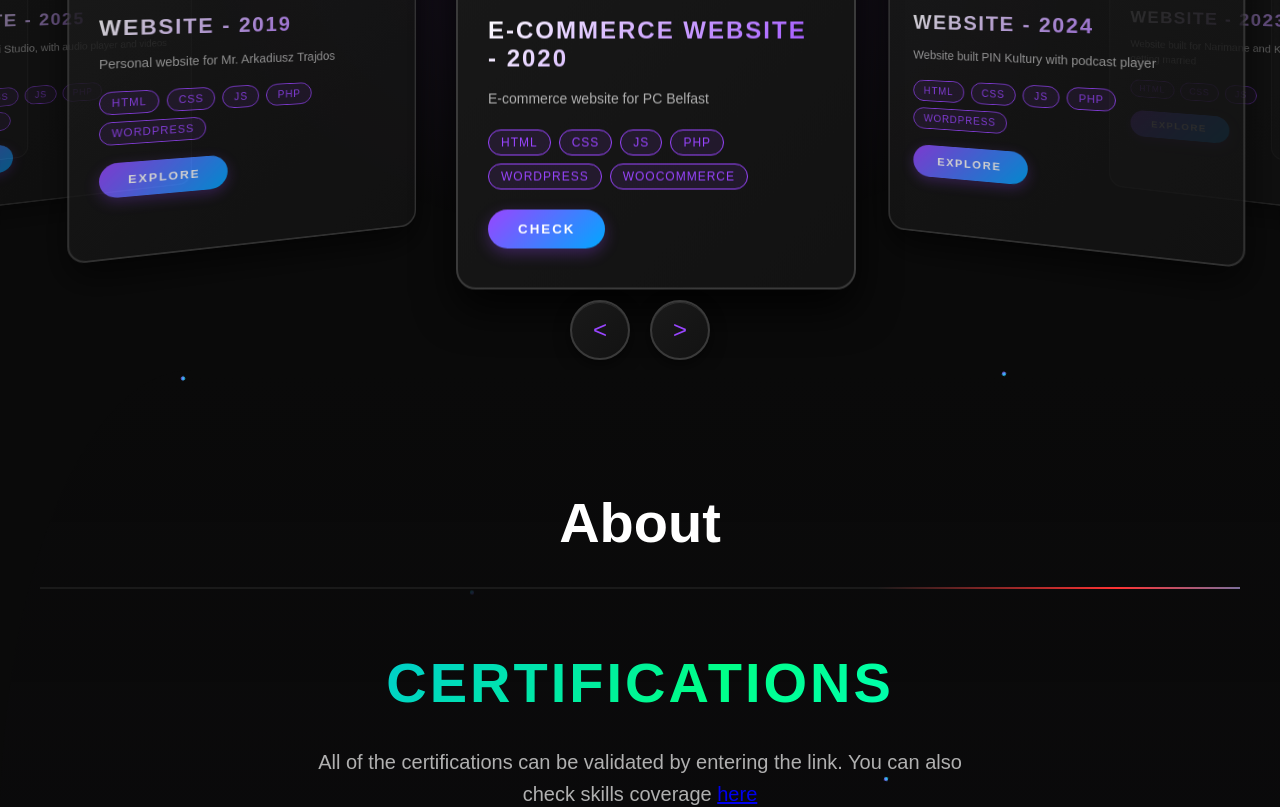
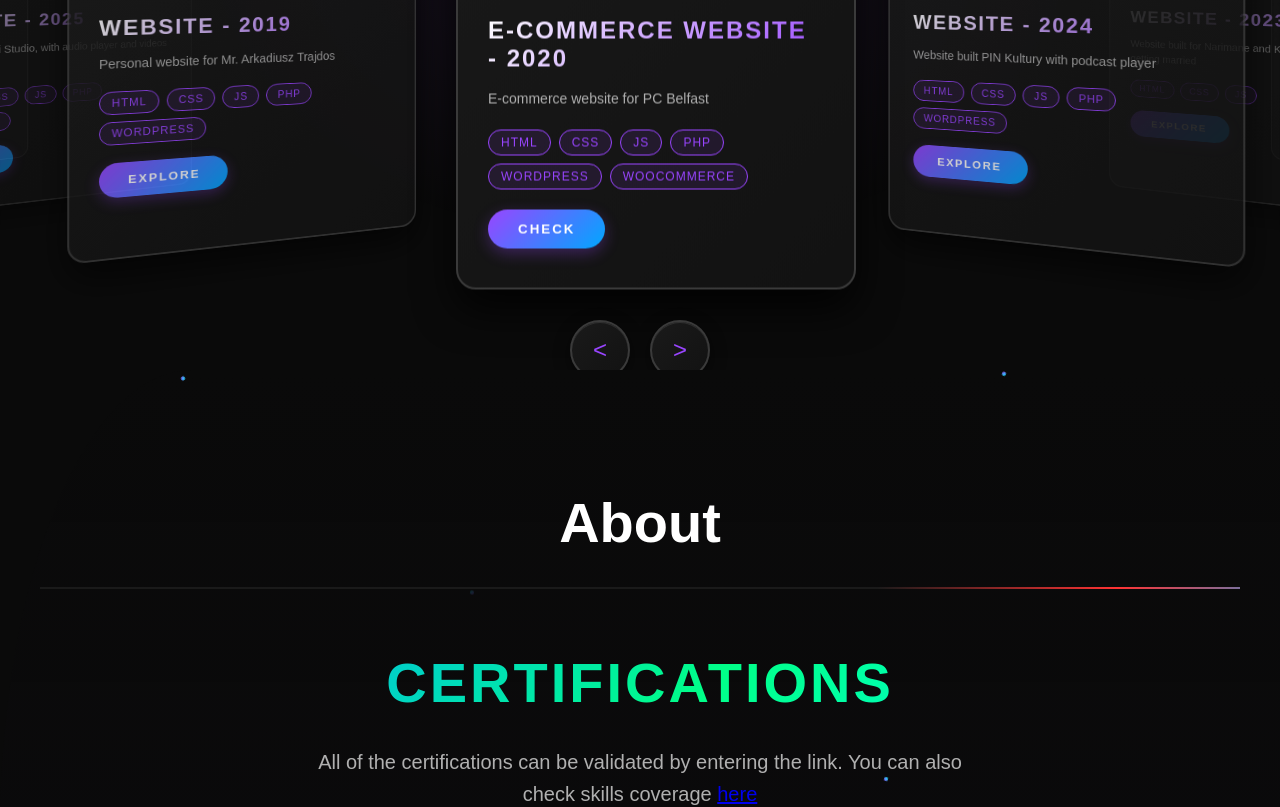
Before and after one commit to adrszl/adrszl-react, a React (Create React App) app: page / in a window 1280 px wide. Shown: the part 1280-2087 px from the top of the page. Built offline with nearby package versions, Linux system fonts and the light colour scheme.

Commit message:
css change

```diff
--- a/src/global.css
+++ b/src/global.css
@@ -524,7 +524,7 @@ body::after {
 /* Carousel Controls */
 .carousel-controls {
     position: absolute;
-    bottom: -70px;
+    bottom: -90px;
     left: 50%;
     transform: translateX(-50%);
     display: flex;
```
